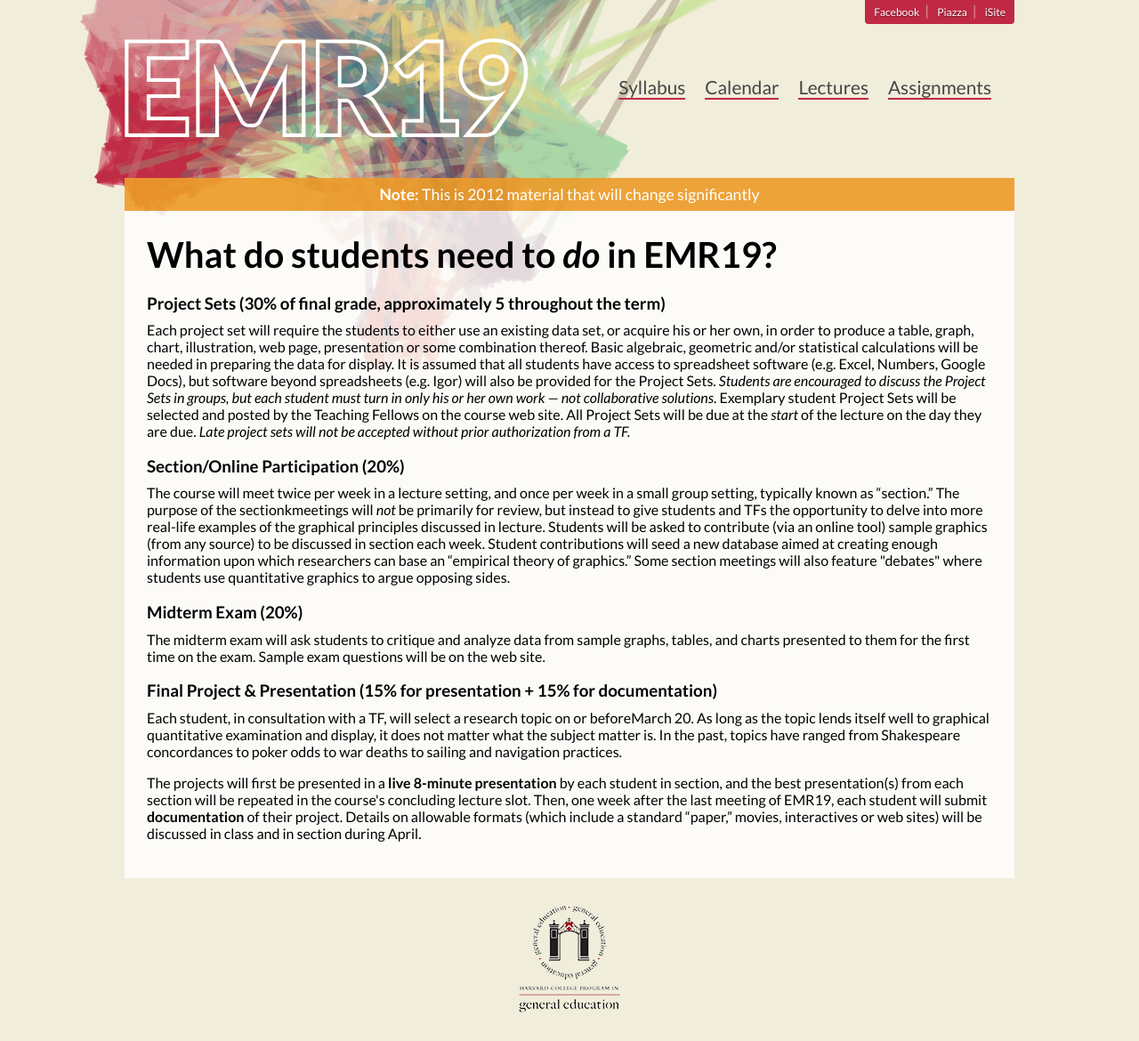
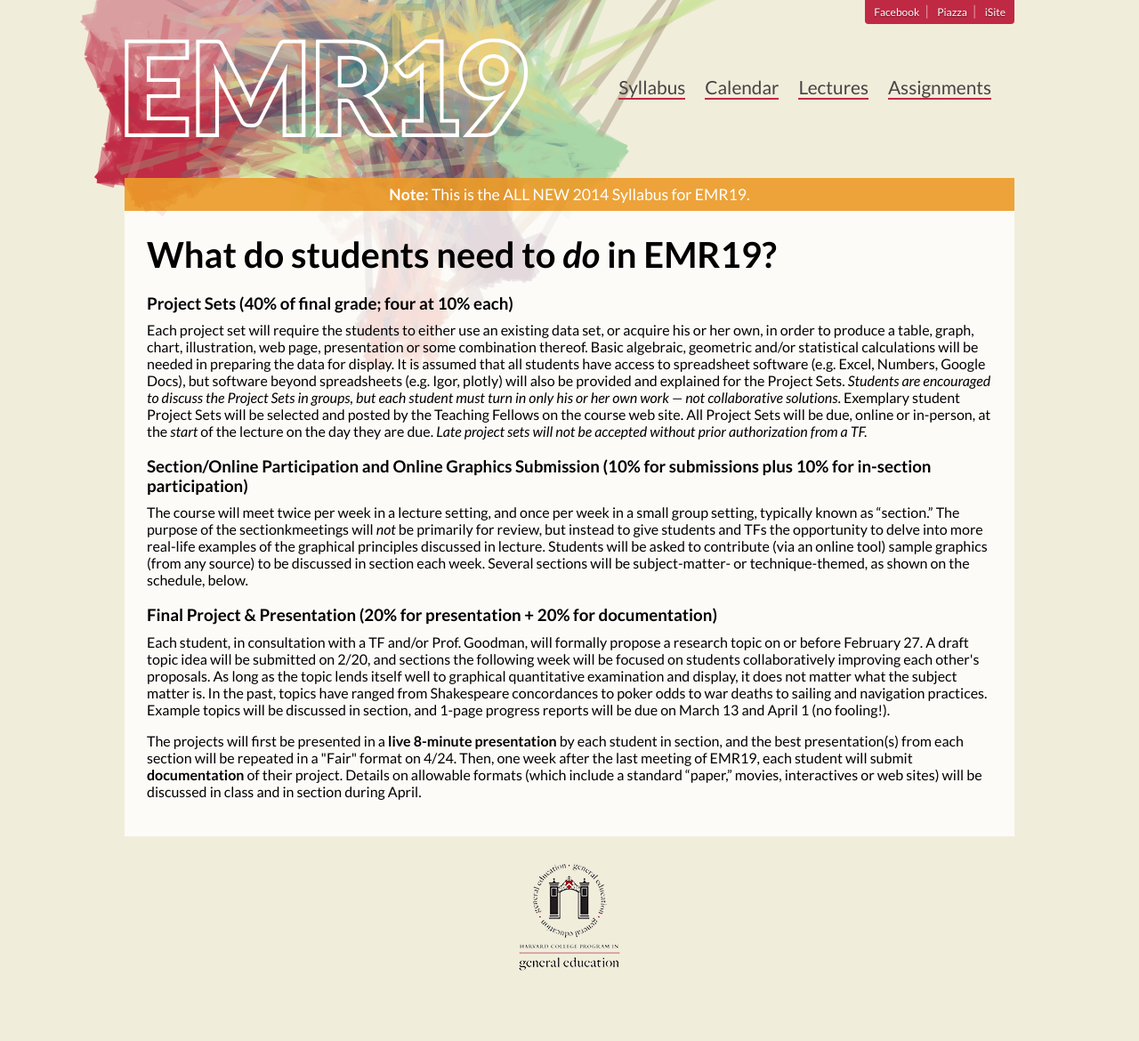
Before and after one commit to emr19/emr19.github.io, a Jekyll site: the page built from syllabus/index.html, in a window 1280 px wide. Shown: the whole page at 89% size. Built offline with Jekyll 4.4.1, drawn with Linux system fonts in a browser that asks for light colours; Markdown is read by kramdown in place of the engine named in the settings; after the commit the page ends 1123 px from its top, so only the background shows below that.

Commit message:
updated to match 2014 requirements

```diff
--- a/syllabus/index.html
+++ b/syllabus/index.html
@@ -1,12 +1,12 @@
 ---
 layout: default
 title: Syllabus
-notice: This is 2012 material that will change significantly
+notice: This is the ALL NEW 2014 Syllabus for EMR19.
 ---
 
 <h1>What do students need to <em>do</em> in EMR19?</h1>
 
-<h3>Project Sets (30% of final grade, approximately 5 throughout the term)</h3>
+<h3>Project Sets (40% of final grade; four at 10% each)</h3>
 
 <p>
 Each project set will require the students to either use
@@ -16,20 +16,20 @@ Each project set will require the students to either use
   and/or statistical calculations will be needed in preparing the
   data for display. It is assumed that all students have access
   to spreadsheet software (e.g. Excel, Numbers, Google Docs), but
-  software beyond spreadsheets (e.g. Igor) will also be provided for
+  software beyond spreadsheets (e.g. Igor, plotly) will also be provided and explained for
   the Project Sets. <em>Students are encouraged to discuss the
     Project Sets in groups, but each student must turn in only his or
     her own work — not
     collaborative solutions</em>. Exemplary student Project Sets will
   be selected and posted by the Teaching Fellows on the course web
-  site. All Project Sets will be due at the <em>start</em> of
+  site. All Project Sets will be due, online or in-person, at the <em>start</em> of
   the lecture on the day they are due. <em>Late project sets
     will not be accepted without prior authorization from a
     TF.</em>
 </p>
 
 
-<h3>Section/Online Participation (20%)</h3>
+<h3>Section/Online Participation and Online Graphics Submission (10% for submissions plus 10% for in-section participation)</h3>
 
 <p>
 <span>The course will meet twice per week in a lecture setting,
@@ -39,40 +39,26 @@ Each project set will require the students to either use
   and TFs the opportunity to delve into more real-life examples of
   the graphical principles discussed in lecture. Students will
   be asked to contribute (via an online tool) sample graphics (from
-  any source) to be discussed in section each week. Student
-  contributions will seed a new database aimed at creating enough
-  information upon which researchers can base an “empirical theory of
-  graphics.” Some section meetings will also feature
-  "debates" where students use quantitative graphics to argue
-  opposing sides.</span>
+  any source) to be discussed in section each week. Several sections will be subject-matter- or technique-themed, as shown on the schedule, below. </span>
 </p>
 
-<h3>Midterm Exam (20%)</h3>
+
+<h3>Final Project &amp; Presentation (20% for presentation +
+  20% for documentation)</h3>
 
 <p>
-  The midterm exam will ask students to
-  critique and analyze data from sample graphs, tables, and charts
-  presented to them for the first time on the exam. Sample
-  exam questions will be on the web site.
-</p>
-
-<h3>Final Project &amp; Presentation (15% for presentation +
-  15% for documentation)</h3>
-
-<p>
-  Each student, in consultation with a TF, will select a
-  research topic on or beforeMarch
-  20. As long as the topic lends itself well to
+  Each student, in consultation with a TF and/or Prof. Goodman, will formally propose a
+  research topic on or before February
+  27.  A draft topic idea will be submitted on 2/20, and sections the following week will be focused on students collaboratively improving each other's proposals.   As long as the topic lends itself well to
   graphical quantitative examination and display, it does not matter
   what the subject matter is. In the past, topics have ranged
   from Shakespeare concordances to poker odds to war deaths to
-  sailing and navigation practices.</span>
+  sailing and navigation practices.  Example topics will be discussed in section, and 1-page progress reports will be due on March 13 and April 1 (no fooling!).</span>
 </p>
 
 <p>The projects will first be presented in a <strong>live 8-minute
   presentation</strong> by each student in section, and the best
-presentation(s) from each section will be repeated in the course's
-concluding lecture slot. Then, one week after the last
+presentation(s) from each section will be repeated in a "Fair" format on 4/24. Then, one week after the last
 meeting of EMR19, each student will submit
 <strong>documentation</strong> of their project. Details on
 allowable formats (which include a standard “paper,” movies,
```
